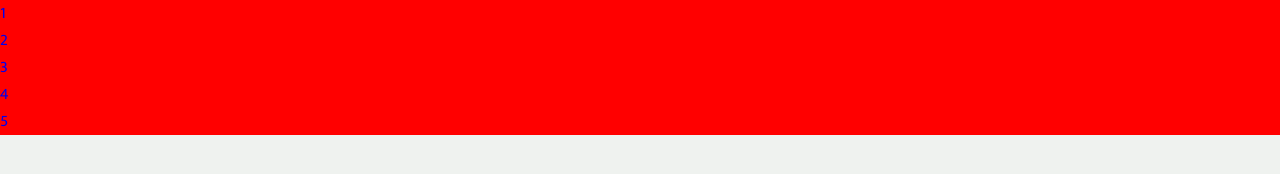
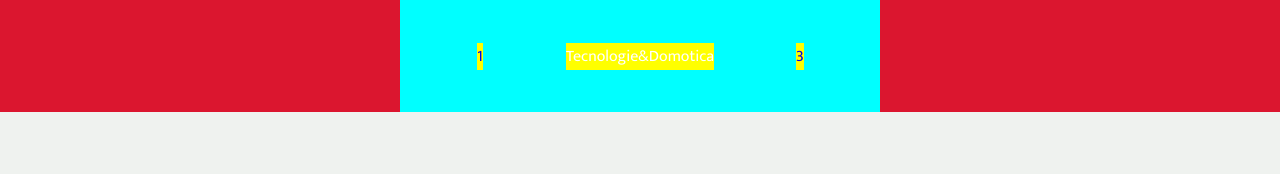
Before and after one commit to AntonioStr/teconologie-domotica, a plain HTML site: page index.html in a window 1280 px wide. Drawn offline with Linux system fonts and the light colour scheme.

Commit message:
nav before fix

```diff
--- a/css/style.css
+++ b/css/style.css
@@ -11,18 +11,53 @@ body {
     background-color: #eff2ef;
 }
 
+
 /* Header */
+
+nav {
+    display: flex;
+    flex-direction: row;
+    justify-content: center;
+    height: 7rem;
+    padding: 0 25rem;
+}
+
+#text-azienda {
+    color: #fff;
+}
 
 nav li {
     list-style: none;
+    width: calc( 100% / 3 );
+    display: flex;
+    align-items: center;
+    justify-content: center;
+
+}
+
+
+nav img {
+    width: 5%;
 }
 
 nav a {
     text-decoration: none;
+    justify-content: center;
+    flex-direction: row;
+
 }
 
 /* Debug */
 
 nav {
-    background-color: red;
+    background-color: #db162f;
 }
+
+nav li {
+
+    background-color: cyan;
+}
+
+nav li a {
+    background-color: yellow;
+}
--- a/index.html
+++ b/index.html
@@ -20,10 +20,8 @@
         <!-- navbar -->
         <nav class="debug">
             <li><a href="#">1</a></li>
-            <li><a href="#">2</a></li>
+            <li><a href="#" id="text-azienda">Tecnologie&Domotica</a></li>
             <li><a href="#">3</a></li>
-            <li><a href="#">4</a></li>
-            <li><a href="#">5</a></li>
         </nav>
 
     </header>
```
